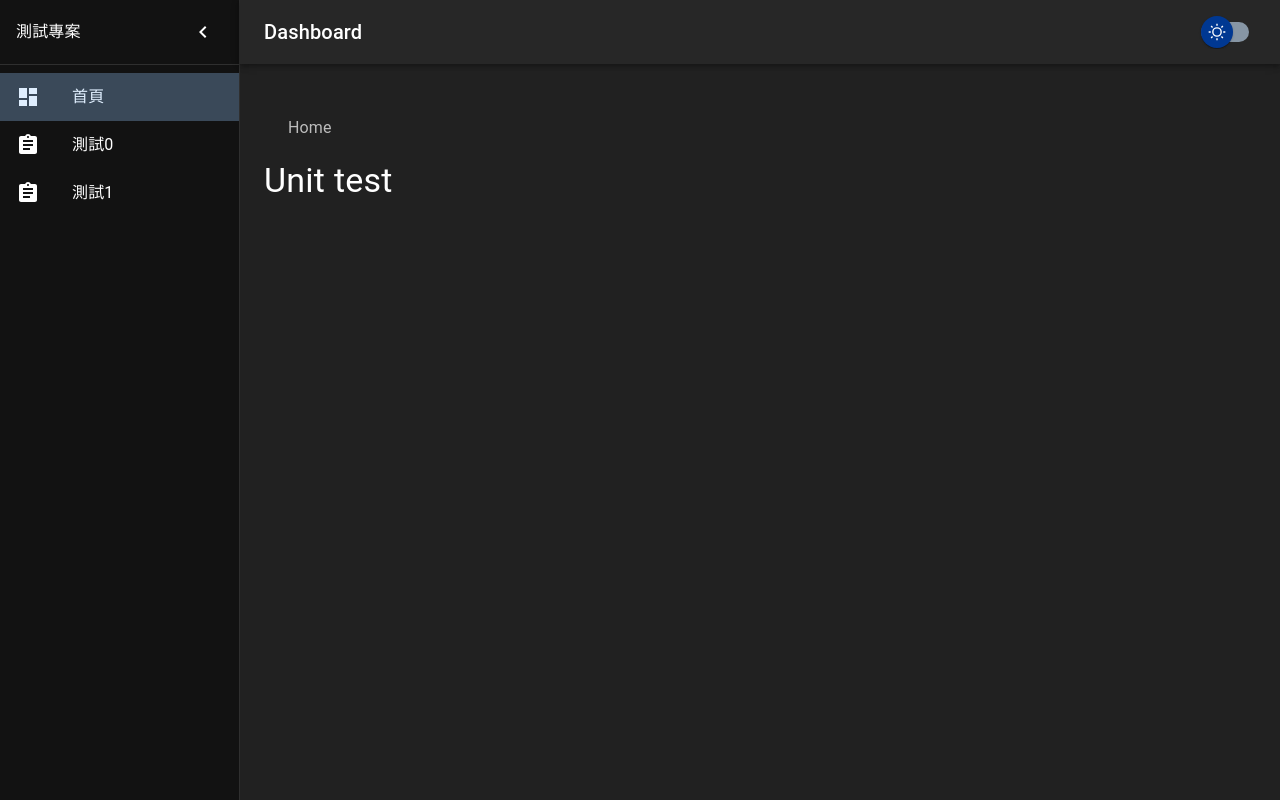
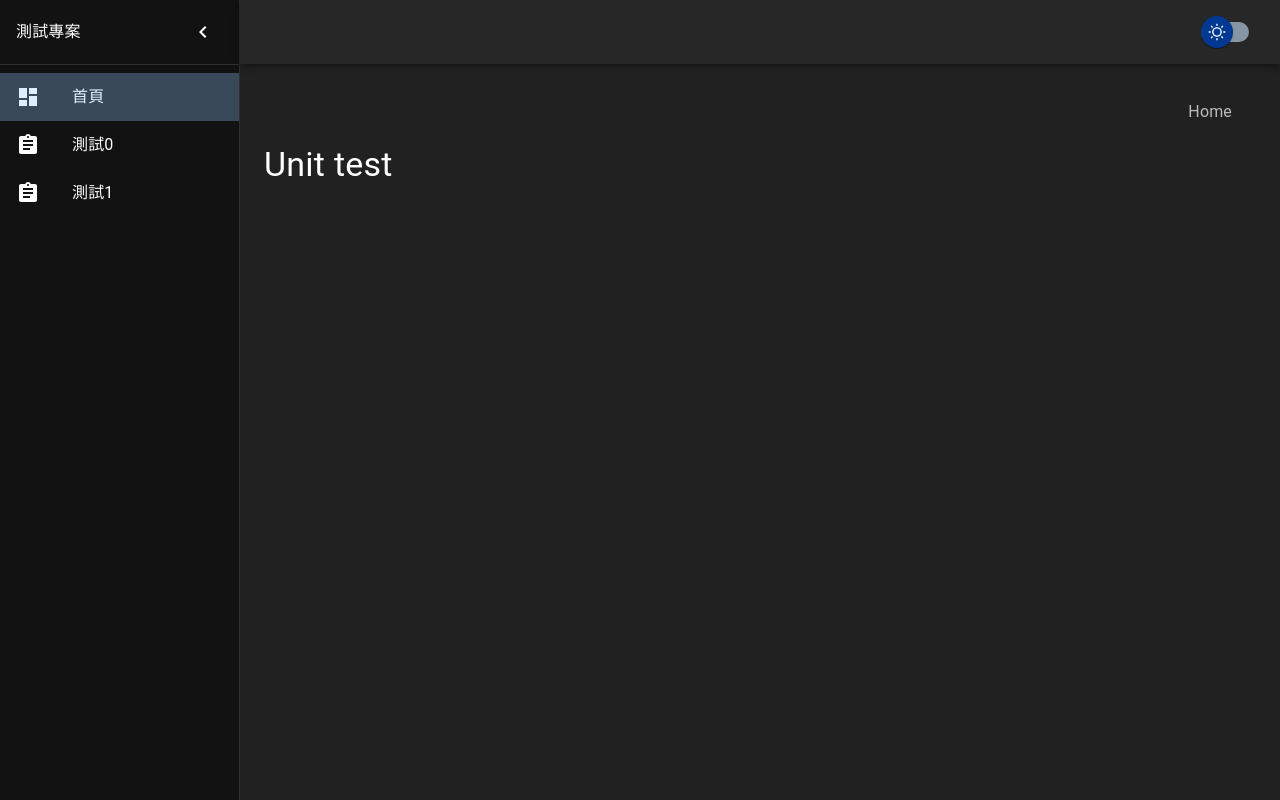
Before and after one commit to Renhz/hello_cra_ts, a React (Create React App) app: page / in a window 1280 px wide. Built offline with nearby package versions, Linux system fonts and the light colour scheme; the HTML template or start-up script is replaced by a standard one.

Commit message:
style: 調整排版

```diff
--- a/src/components/Dashboard.tsx
+++ b/src/components/Dashboard.tsx
@@ -54,9 +54,7 @@ function Dashboard() {
                 }}>
                 <MenuIcon />
               </IconButton>
-              <Typography component="h1" variant="h6" color="inherit" noWrap sx={{ flexGrow: 1 }}>
-                Dashboard
-              </Typography>
+              <Typography component="h1" variant="h6" color="inherit" noWrap sx={{ flexGrow: 1 }} />
               <SwitchDayNight />
             </Toolbar>
           </DashboardAppBar>
@@ -89,8 +87,14 @@ function Dashboard() {
               overflow: 'auto',
             }}>
             <Toolbar />
-            <Container maxWidth="lg" sx={{ mt: 4, mb: 4 }}>
-              <Toolbar>
+            <Container maxWidth="xl" sx={{ mt: 2, mb: 4, px: 4 }}>
+              <Toolbar
+                sx={{
+                  display: 'flex',
+                  alignItems: 'center',
+                  justifyContent: 'end',
+                  px: 2,
+                }}>
                 <BreadcrumbsItems />
               </Toolbar>
               <Outlet />
```
